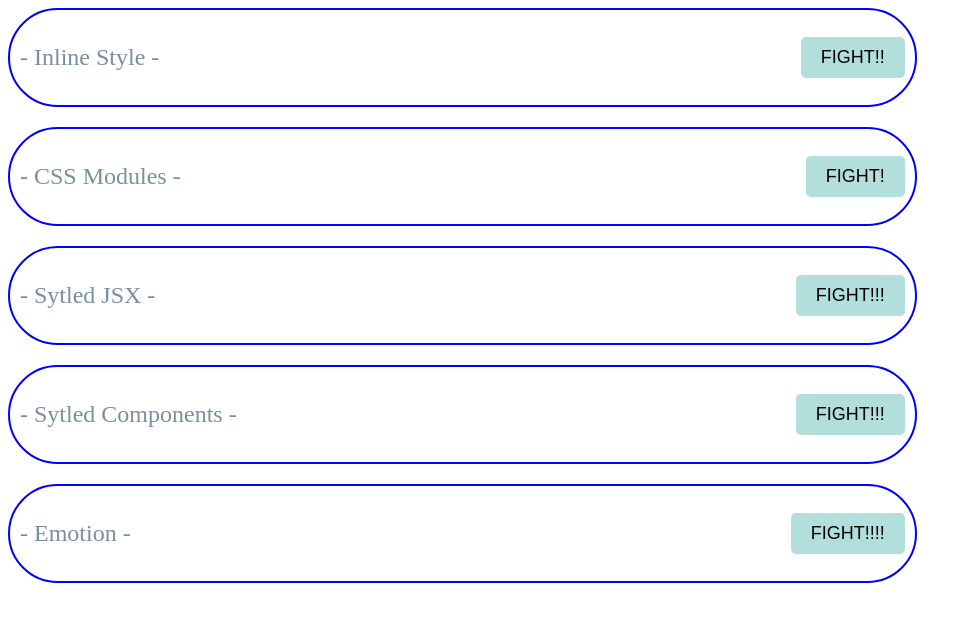
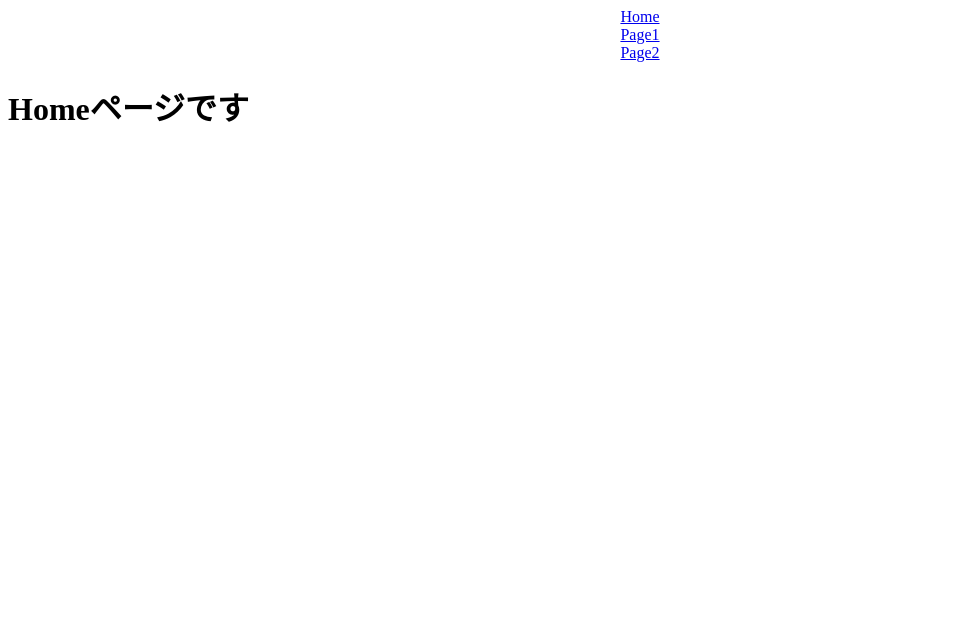
Before and after one commit to Zakky4/react_stepup, a React (Create React App) app: page / in a window 1280 px wide. Shown: the top 622 px of the page, without its empty margins (0-972 px from the left). Built offline with nearby package versions, Linux system fonts and the light colour scheme.

Commit message:
Basic Router

```diff
--- a/src/App.js
+++ b/src/App.js
@@ -1,18 +1,35 @@
+import { BrowserRouter as Router, Link, Switch } from "react-router-dom";
+
+import { Home } from "./Home";
+import { Page1 } from "./Page1";
+import { Page2 } from "./Page2";
 import "./App.css";
-import { CssModules } from "./components/CssModules";
-import { Emotion } from "./components/Emotion";
-import { InlineStyle } from "./components/InlineStyle";
-import { StyledJsx } from "./components/Styled";
-import { StyledComponents } from "./components/StyledComponents";
+import {
+  BrowserRouter,
+  Route,
+} from "react-router-dom/cjs/react-router-dom.min";
 
 export default function App() {
   return (
-    <div className="App">
-      <InlineStyle />
-      <CssModules />
-      <StyledJsx />
-      <StyledComponents />
-      <Emotion />
-    </div>
+    <BrowserRouter>
+      <div className="App">
+        <Link to="/">Home</Link>
+        <br />
+        <Link to="/page1">Page1</Link>
+        <br />
+        <Link to="/page2">Page2</Link>
+      </div>
+      <Switch>
+        <Route exact path="/">
+          <Home />
+        </Route>
+        <Route path="/page1">
+          <Page1 />
+        </Route>
+        <Route path="/page2">
+          <Page2 />
+        </Route>
+      </Switch>
+    </BrowserRouter>
   );
 }
```
